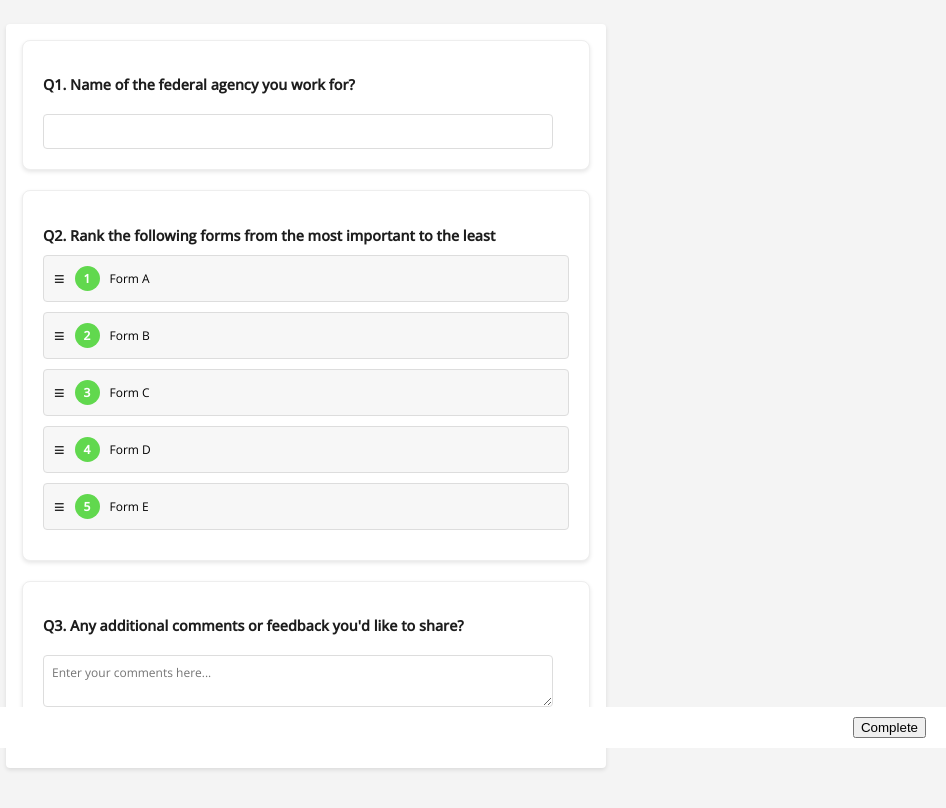
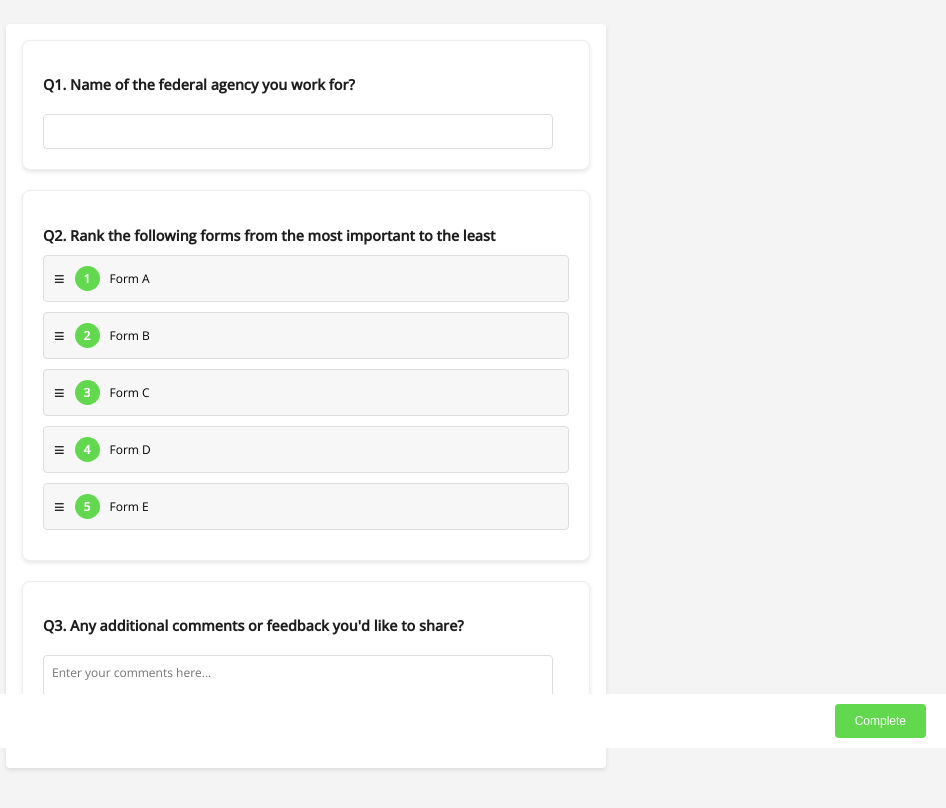
Before and after one commit to MarcMouries/SurveyBuilder, a plain HTML site: page index.html in a window 1280 px wide. Shown: the part 52-860 px from the top of the page, without its empty margins (334-1280 px from the left). Drawn offline with nearby package versions, Linux system fonts and the light colour scheme.

Commit message:
+ surveyTitle

```diff
--- a/style.css
+++ b/style.css
@@ -161,4 +161,19 @@ input, textarea {
     text-align: right;
     background-color: white;
     padding: 10px 20px;
-    box-shadow: 0 -2px 4px rgba(0,
+
+}
+.complete-button {
+    padding: 10px 20px;
+    background-color: #61D84E; /* Green background */
+    color: white;
+    border: none;
+    border-radius: 4px;
+    cursor: pointer;
+    font-size: 1em;
+    /* Positioning and spacing if needed */
+}
+
+.complete-button:hover {
+    background-color: #529c41; /* Darker green on hover for visual feedback */
+}
--- a/survey-data.json
+++ b/survey-data.json
@@ -1,4 +1,5 @@
 {
+  "surveyTitle": "Fed forms - Creator Workflows",
   "questions": [
     {
       "type": "single-line-text",
@@ -22,7 +23,7 @@
     {
       "type": "multi-line-text",
       "name": "comments",
-        "title" : "Any additional comments or feedback you'd like to share?",
+      "title": "Any additional comments or feedback you'd like to share?",
       "isRequired": false
     }
   ]
```
Lines whose indentation alone changed are shown as unchanged.
